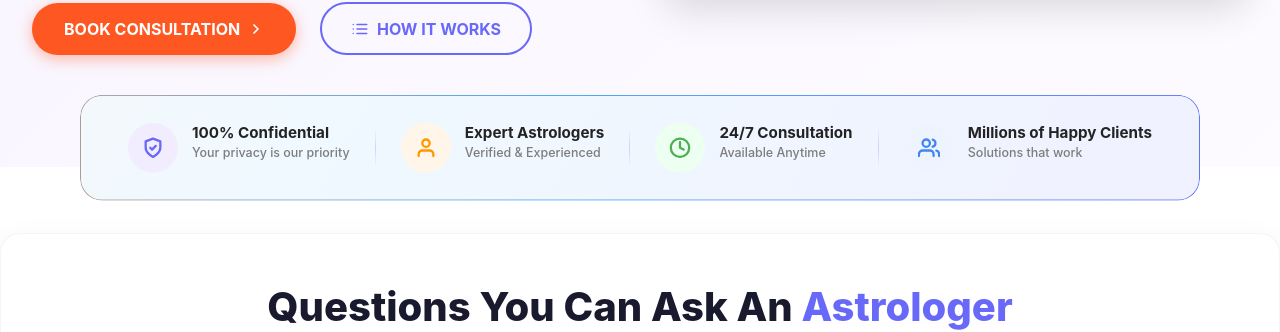
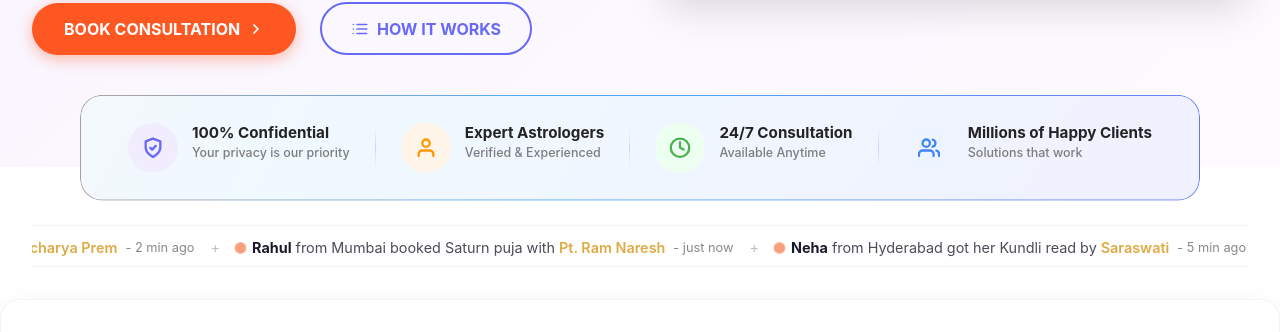
Before and after one commit to JananiS1418/astroved, an Angular app: page / in a window 1280 px wide. Shown: the part 474-806 px from the top of the page. Built offline with nearby package versions, Linux system fonts and the light colour scheme.

Commit message:
ui changes

```diff
--- a/src/app/pages/live-astrology-consultation/components/faq/faq.component.html
+++ b/src/app/pages/live-astrology-consultation/components/faq/faq.component.html
@@ -1,4 +1,4 @@
-<section class="faq-section bg-light" style="padding: 1.5rem 1rem 1.5rem 1rem; position: relative; overflow: hidden; background-color: #fafafc;">
+<section class="faq-section bg-light" style="padding: 0.5rem 1rem 0.5rem 1rem; position: relative; overflow: hidden; background-color: #fafafc;">
   <!-- Background Decorations -->
   <div style="position: absolute; top: 0; left: 0; width: 100%; height: 100%; pointer-events: none; opacity: 0.4;">
     <div style="position: absolute; top: 10%; left: 5%; width: 150px; height: 150px; background: radial-gradient(circle, rgba(255,123,0,0.1) 0%, transparent 70%);"></div>
--- a/src/app/pages/live-astrology-consultation/components/footer/footer.component.css
+++ b/src/app/pages/live-astrology-consultation/components/footer/footer.component.css
@@ -1,7 +1,7 @@
 .footer-section {
     background: linear-gradient(to right, #fdfaf3, #f1e9dc);
     color: #4a4d56;
-    padding: 3rem 0 0;
+    padding: 1.5rem 0 0;
     font-family: 'Outfit', sans-serif;
 }
 
@@ -206,7 +206,7 @@
 
 @media (max-width: 768px) {
     .footer-grid {
-        grid-template-columns: repeat(2, 1fr);
+        grid-template-columns: repeat(3, 1fr);
     }
     .bottom-features-row {
         flex-direction: column;
@@ -226,6 +226,40 @@
 
 @media (max-width: 480px) {
     .footer-grid {
-        grid-template-columns: 1fr;
+        grid-template-columns: repeat(2, 1fr);
     }
 }
+
+/* Scroll to top button */
+.scroll-to-top {
+    position: fixed;
+    bottom: 30px;
+    right: 30px;
+    width: 50px;
+    height: 50px;
+    background-color: #ff9800; /* vibrant orange */
+    border: none;
+    border-radius: 50%;
+    display: flex;
+    align-items: center;
+    justify-content: center;
+    cursor: pointer;
+    box-shadow: 0 4px 15px rgba(255, 152, 0, 0.4);
+    opacity: 0;
+    visibility: hidden;
+    transform: translateY(20px);
+    transition: all 0.3s ease;
+    z-index: 1000;
+}
+
+.scroll-to-top.show {
+    opacity: 1;
+    visibility: visible;
+    transform: translateY(0);
+}
+
+.scroll-to-top:hover {
+    background-color: #e68a00;
+    transform: translateY(-3px) scale(1.05);
+    box-shadow: 0 6px 20px rgba(255, 152, 0, 0.6);
+}
--- a/src/app/pages/live-astrology-consultation/components/footer/footer.component.html
+++ b/src/app/pages/live-astrology-consultation/components/footer/footer.component.html
@@ -142,4 +142,10 @@
           </div>
       </div>
   </div>
+
+  <button class="scroll-to-top" [class.show]="showScrollButton" (click)="scrollToTop($event)" aria-label="Scroll to top">
+    <svg xmlns="http://www.w3.org/2000/svg" width="24" height="24" viewBox="0 0 24 24" fill="none" stroke="#000" stroke-width="2.5" stroke-linecap="round" stroke-linejoin="round">
+      <polyline points="18 15 12 9 6 15"></polyline>
+    </svg>
+  </button>
 </footer>
--- a/src/app/pages/live-astrology-consultation/components/trust-banner/trust-banner.component.css
+++ b/src/app/pages/live-astrology-consultation/components/trust-banner/trust-banner.component.css
@@ -9,6 +9,8 @@
     margin-bottom: 2rem;
     padding: 0 2rem;
     display: flex;
+    flex-direction: column;
+    align-items: center;
     justify-content: center;
 }
 
@@ -378,3 +380,79 @@
         transform: scale(1.1) rotate(5deg);
     }
 }
+
+/* ==========================================================
+   BOOKING TICKER
+========================================================== */
+.booking-ticker {
+    margin-top: 1.5rem;
+    width: 100%;
+    overflow: hidden;
+    background: transparent;
+    padding: 10px 0;
+    position: relative;
+    border-top: 1px solid rgba(0, 0, 0, 0.05);
+    border-bottom: 1px solid rgba(0, 0, 0, 0.05);
+}
+
+.ticker-content {
+    display: inline-flex;
+    white-space: nowrap;
+    animation: scrollTicker 30s linear infinite;
+    align-items: center;
+}
+
+.ticker-content:hover {
+    animation-play-state: paused;
+}
+
+.ticker-item {
+    display: inline-flex;
+    align-items: center;
+    font-size: 0.9rem;
+    color: #4a4d56;
+    margin: 0 1rem;
+}
+
+.ticker-item .dot {
+    width: 8px;
+    height: 8px;
+    background-color: #f46b38; /* Accent color */
+    border-radius: 50%;
+    display: inline-block;
+    margin-right: 8px;
+    animation: pulseDot 1.5s infinite;
+}
+
+.ticker-item strong {
+    color: #1a1a2e;
+    margin-right: 4px;
+}
+
+.ticker-item .highlight {
+    color: #dfaa43;
+    font-weight: 600;
+    margin: 0 4px;
+}
+
+.ticker-item .time {
+    color: #888;
+    font-size: 0.8rem;
+    margin-left: 4px;
+}
+
+.ticker-separator {
+    color: #c1c1c1;
+    font-size: 0.9rem;
+}
+
+@keyframes scrollTicker {
+    0% { transform: translateX(0); }
+    100% { transform: translateX(-50%); }
+}
+
+@keyframes pulseDot {
+    0% { transform: scale(1); opacity: 1; }
+    50% { transform: scale(1.5); opacity: 0.6; }
+    100% { transform: scale(1); opacity: 1; }
+}
--- a/src/app/pages/live-astrology-consultation/components/trust-banner/trust-banner.component.html
+++ b/src/app/pages/live-astrology-consultation/components/trust-banner/trust-banner.component.html
@@ -48,4 +48,20 @@
     </div>
 
   </div>
+  <div class="booking-ticker">
+    <div class="ticker-content">
+      <span class="ticker-item"><span class="dot"></span> <strong>Priya</strong> from Mumbai just started a chat with <span class="highlight">Acharya Prem</span> <span class="time">- 2 min ago</span></span>
+      <span class="ticker-separator">+</span>
+      <span class="ticker-item"><span class="dot"></span> <strong>Rahul</strong> from Mumbai booked Saturn puja with <span class="highlight">Pt. Ram Naresh</span> <span class="time">- just now</span></span>
+      <span class="ticker-separator">+</span>
+      <span class="ticker-item"><span class="dot"></span> <strong>Neha</strong> from Hyderabad got her Kundli read by <span class="highlight">Saraswati</span> <span class="time">- 5 min ago</span></span>
+      <span class="ticker-separator">+</span>
+      <!-- Duplicate for seamless scrolling -->
+      <span class="ticker-item"><span class="dot"></span> <strong>Priya</strong> from Mumbai just started a chat with <span class="highlight">Acharya Prem</span> <span class="time">- 2 min ago</span></span>
+      <span class="ticker-separator">+</span>
+      <span class="ticker-item"><span class="dot"></span> <strong>Rahul</strong> from Mumbai booked Saturn puja with <span class="highlight">Pt. Ram Naresh</span> <span class="time">- just now</span></span>
+      <span class="ticker-separator">+</span>
+      <span class="ticker-item"><span class="dot"></span> <strong>Neha</strong> from Hyderabad got her Kundli read by <span class="highlight">Saraswati</span> <span class="time">- 5 min ago</span></span>
+    </div>
+  </div>
 </section>
--- a/src/app/pages/live-astrology-consultation/components/why-choose/why-choose.component.css
+++ b/src/app/pages/live-astrology-consultation/components/why-choose/why-choose.component.css
@@ -3,7 +3,7 @@
    ============================================================ */
 .why-choose-section {
     background: transparent;
-    padding: 0 0 2rem 0;
+    padding: 0 0 0.5rem 0;
     margin-top: -4rem; /* aggressive pull up to eliminate gap */
     position: relative;
     z-index: 5;
--- a/src/styles.css
+++ b/src/styles.css
@@ -4,6 +4,7 @@ html, body {
     width: 100%;
     margin: 0;
     padding: 0;
+    scroll-behavior: smooth;
 }
 
 *, *::before, *::after {
```
